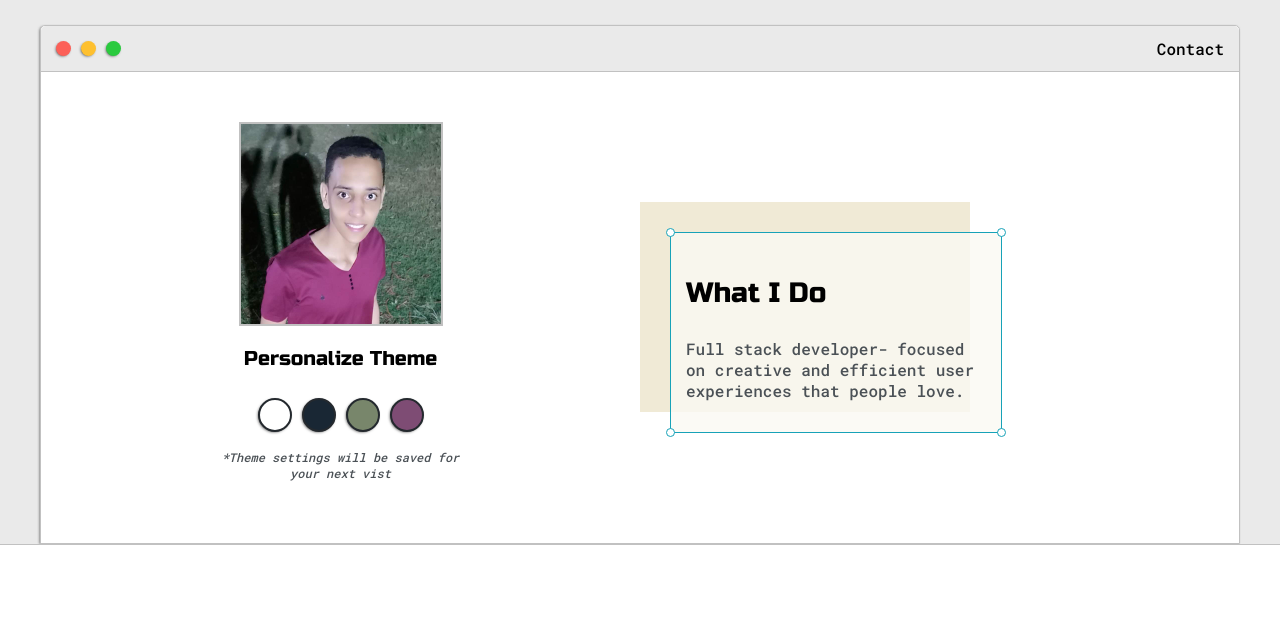
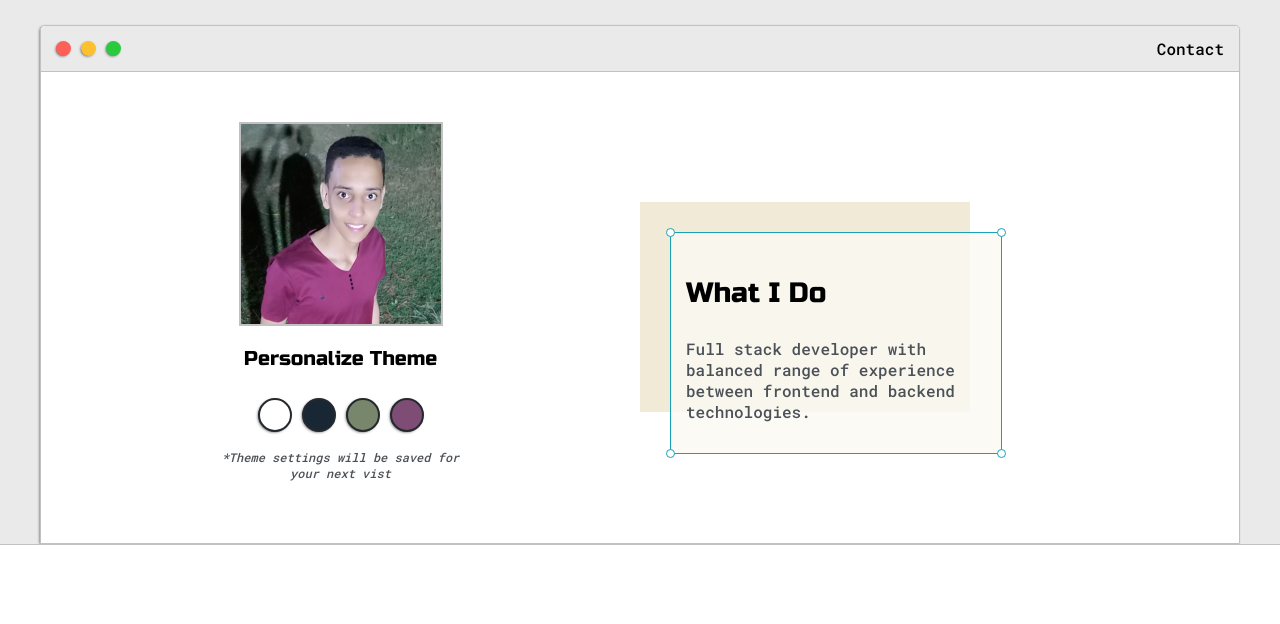
Before and after one commit to khaled9912/portfolio, a plain HTML site: page index.html in a window 1280 px wide. Shown: the part 136-760 px from the top of the page. Drawn offline with Linux system fonts and the light colour scheme.

Commit message:
change bio follow image and resume

```diff
--- a/index.html
+++ b/index.html
@@ -63,7 +63,7 @@
 							<div id="corner-tl" class="corner"></div>
 							<div id="corner-tr" class="corner"></div>
 							<h3>What I Do</h3>
-							<p>Full stack developer- focused on creative and efficient user experiences that people love.</p>
+							<p>Full stack developer with balanced range of experience between frontend and backend technologies.</p>
 							<div id="corner-br" class="corner"></div>
 							<div id="corner-bl" class="corner"></div>
 						</div>
```
Also changed, not shown: images/follow.png, 1 other file.
